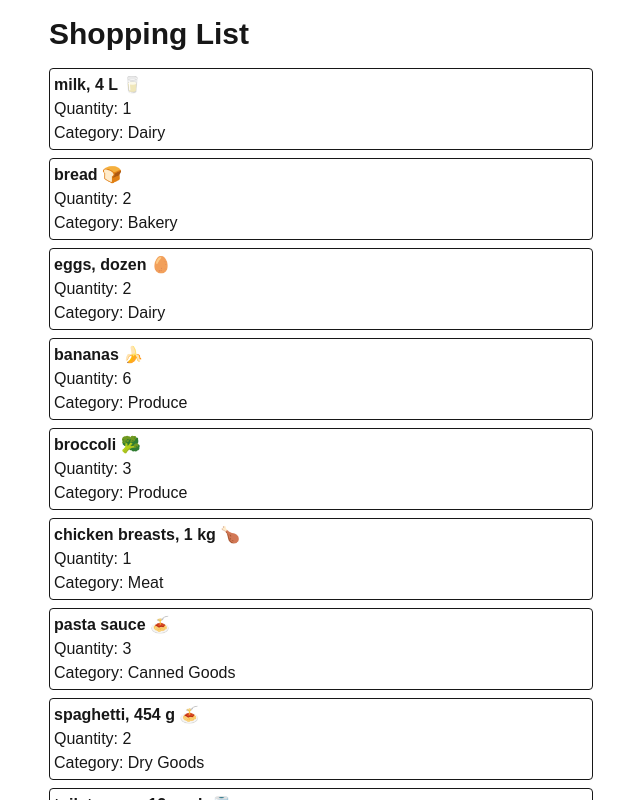
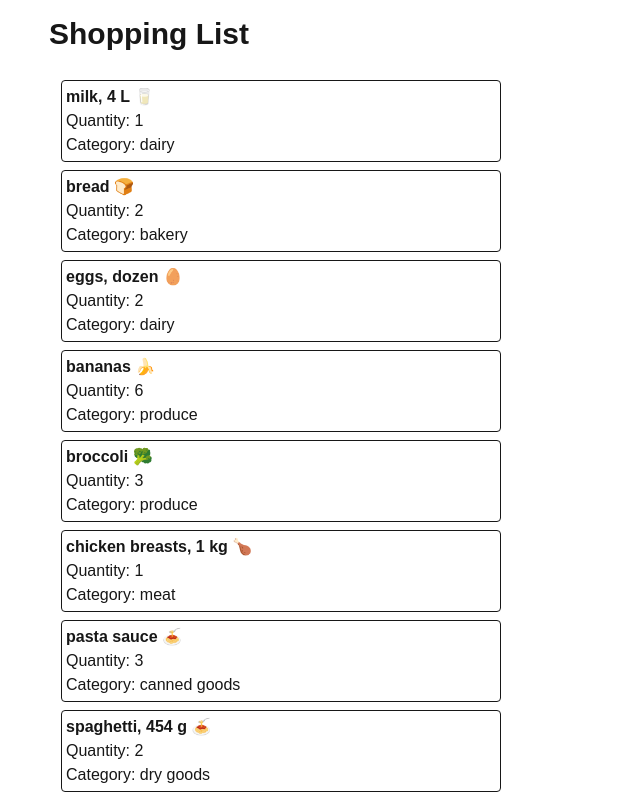
Before and after one commit to Karan571-glitch/cprg306_assignments, a Next.js app: page /week-3 in a window 1280 px wide. Shown: the top 800 px of the page, without its empty margins (319-959 px from the left). Built offline with nearby package versions, Linux system fonts and the light colour scheme.

Commit message:
week 3 updated

```diff
--- a/app/week-3/item-list.js
+++ b/app/week-3/item-list.js
@@ -77,13 +77,13 @@ export default function ItemList() {
 ];
 
   return (
-    <ul className="space-y-2">
-      {items.map((it) => (
+    <ul className="space-y-2 p-3 mr-20">
+      {items.map((item, index) => (
         <Item
-          key={it.name}
-          name={it.name}
-          quantity={it.quantity}
-          category={it.category}
+          key={index}
+          name={item.name}
+          quantity={item.quantity}
+          category={item.category}
         />
       ))}
     </ul>
--- a/app/week-3/item.js
+++ b/app/week-3/item.js
@@ -3,7 +3,7 @@ export default function Item({ name, quantity, category }) {
     <li className="border p-1 rounded">
       <p className="font-semibold">{name}</p>
       <p>Quantity: {quantity}</p>
-      <p className="capitalize">Category: {category}</p>
+      <p>Category: {category}</p>
     </li>
   );
 }
--- a/app/week-3/page.js
+++ b/app/week-3/page.js
@@ -3,7 +3,7 @@ import ItemList from "./item-list";
 export default function Page() {
   return (
     <main className="p-4 max-w-xl mx-auto">
-      <h1 className="text-3xl font-bold mb-4">Shopping List</h1>
+      <h1 className="text-3xl font-semibold mb-4">Shopping List</h1>
       <ItemList />
     </main>
   );
```
